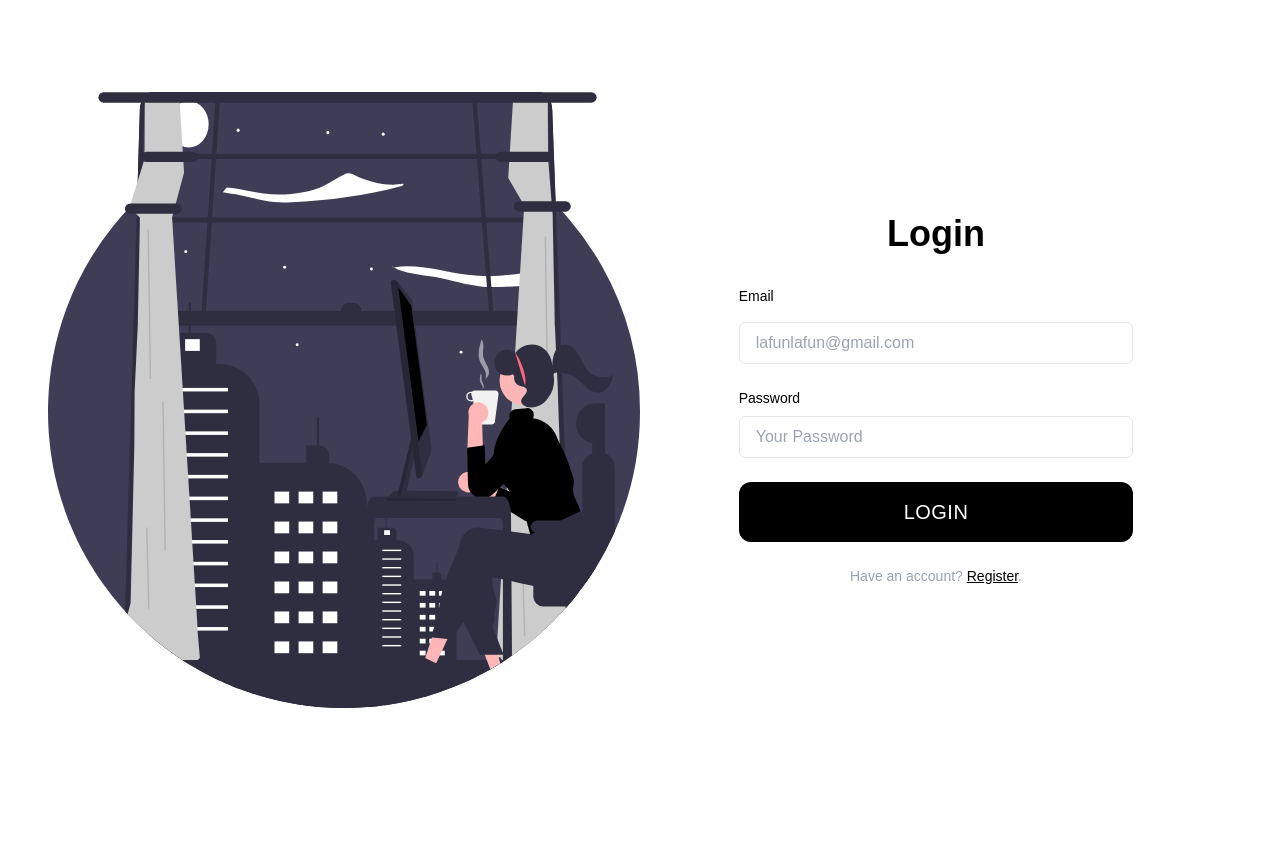
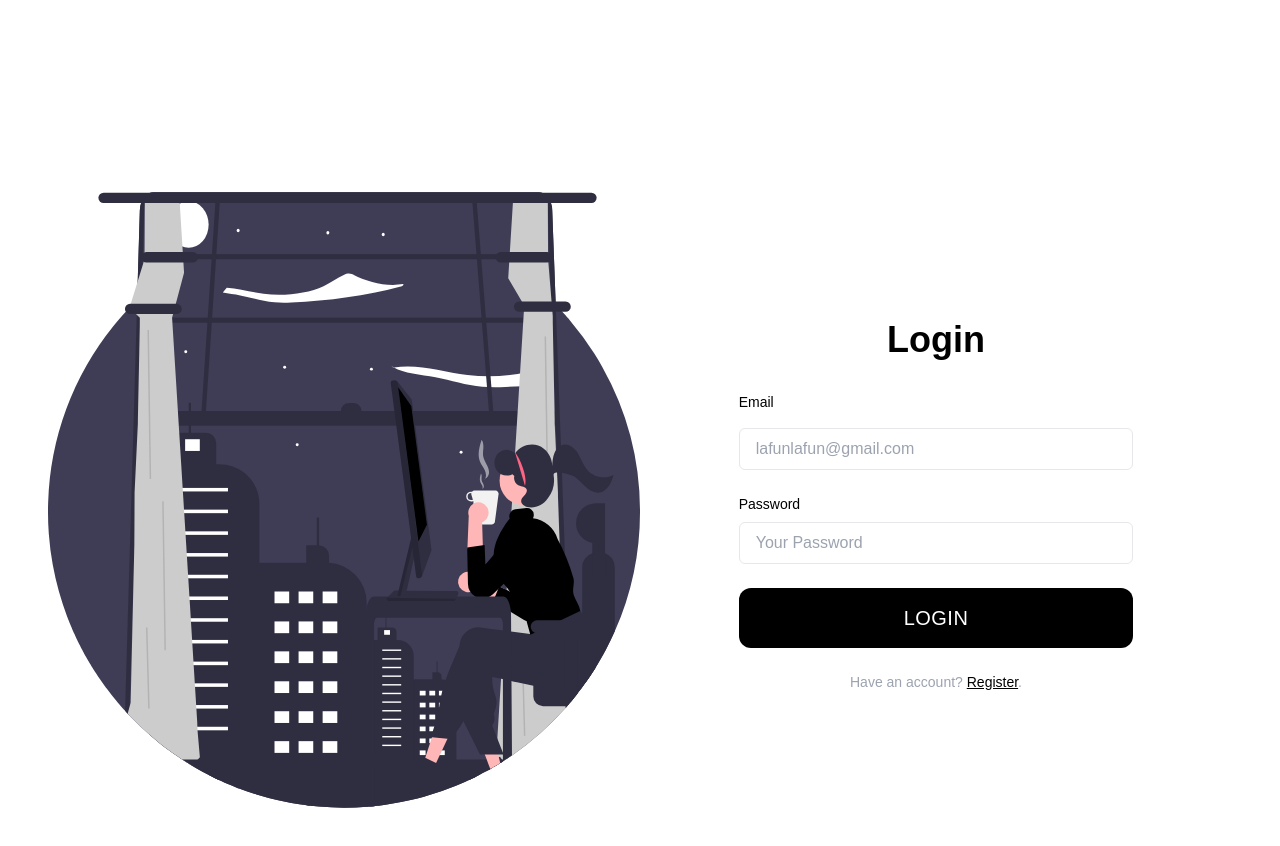
Before and after one commit to Bolu1/lms-client, a Next.js app: page /auth/login in a window 1280 px wide. Shown: the top 846 px of the page. Before the commit the page ends 800 px from the top, so only its background shows below. Built offline with nearby package versions, Linux system fonts and the light colour scheme; a small style sheet from the web is missing; a web font is replaced by a local one.

Commit message:
fix - ui changes

```diff
--- a/components/Dashboard/Card.tsx
+++ b/components/Dashboard/Card.tsx
@@ -29,7 +29,7 @@ function Card(props:any) {
             <div className="">
               <div className="flex items-center">
                 <div className=" h-[20%] w-[20%] rounded-full">
-                  <img crossOrigin="anonymous" src={process.env.NEXT_PUBLIC_IMAGE_URL+props.data.photo}  alt="power" className="rounded-full w-12 h-12" />
+                  <img crossOrigin="anonymous" src={process.env.NEXT_PUBLIC_IMAGE_URL+props.data.photo}  alt="power" className="rounded-full w-12 h-12 object-cover" />
                 </div>
                 <a
                   href="#"
--- a/components/Home/Hero.tsx
+++ b/components/Home/Hero.tsx
@@ -53,7 +53,7 @@ const Hero = () => {
           <div className="absolute bottom-0 lg:w-[192px] lg:h-[192px] xl:w-[232px] xl:h-[232px] bg-[#e78ffe] rounded-xl  left-0">
             <Image src={hero2} alt="" className="absolute bottom-0" />
           </div>
-          <div className="absolute hero3 top-[20%] lg:w-[245px] lg:h-[322px] xl:w-[305px] xl:h-[392px] bg-[#66c3fd] rounded-xl  right-0">
+          <div className="absolute hero3 top-[50%] lg:w-[245px] lg:h-[322px] xl:w-[305px] xl:h-[392px] bg-[#66c3fd] rounded-xl  right-0">
             <Image src={hero3} alt="" className="absolute bottom-0" />
           </div>
         </div>
--- a/layouts/Page.tsx
+++ b/layouts/Page.tsx
@@ -9,7 +9,9 @@ const Page = ({ children, user }: { children: any; user: any }) => {
 
 
 	return (
-		<div className="mt-24">
+		<div
+		style={{ marginTop: "6rem" }}
+		className="mt-24">
 				<>{children}</>
 		</div>
 	);
--- a/layouts/Sidebar.tsx
+++ b/layouts/Sidebar.tsx
@@ -58,7 +58,7 @@ const Sidebar = ({
                 className="w-full mt-10">
                   <img
                       style={{ marginBottom: "30px", width: "170px", height: "170px" }}
-                  crossOrigin="anonymous" src={process.env.NEXT_PUBLIC_IMAGE_URL+user?.photo} alt="power" className="mt-10 mb-8 text-white rounded-full" />
+                  crossOrigin="anonymous" src={process.env.NEXT_PUBLIC_IMAGE_URL+user?.photo} alt="power" className="mt-10 mb-8 text-white rounded-full object-cover" />
                 </div>
 
               </div>
@@ -71,8 +71,8 @@ const Sidebar = ({
                   </p>
                 </div>
 
-                <div className="flex items-center space-x-2 w-[30px] cursor-pointer mb-6"
-                      style={{ marginBottom: "30px" }}
+                <div className=" flex items-center space-x-2 w-[30px] cursor-pointer mb-6"
+                      style={{ marginBottom: "30px", marginLeft: "2rem"}}
                 onClick={()=>{router.push("/dashboard")}}
                 >
                   <svg
@@ -96,7 +96,7 @@ const Sidebar = ({
                 </div>
 
                 <div className="flex items-center  space-x-2 w-[30px] cursor-pointer  mb-6"
-                      style={{ marginBottom: "30px" }}
+                      style={{ marginBottom: "30px" , marginLeft: "2rem" }}
                 >
                   <svg
                     xmlns="http://www.w3.org/2000/svg"
@@ -119,7 +119,7 @@ const Sidebar = ({
                 </div>
 
                 <div className="flex items-center  space-x-2 w-[30px] cursor-pointer  mb-6"
-                      style={{ marginBottom: "30px" }}
+                      style={{ marginBottom: "30px" , marginLeft: "2rem" }}
                 >
                   <svg
                     xmlns="http://www.w3.org/2000/svg"
@@ -140,7 +140,7 @@ const Sidebar = ({
                   </p>
                 </div>
                 <div className="flex items-center  space-x-2 w-[30px] cursor-pointer  mb-6"
-                      style={{ marginBottom: "30px" }}
+                      style={{ marginBottom: "30px" , marginLeft: "2rem" }}
                 onClick={()=>{router.push("/dashboard/settings")}}
                 >
                   <svg
@@ -169,7 +169,7 @@ const Sidebar = ({
                 <div
                 onClick={()=>{logoutHandler()}}
                 className="flex items-center space-x-2 w-[30px] cursor-pointer mb-6"
-                      style={{ marginBottom: "30px" }}
+                      style={{ marginBottom: "30px" , marginLeft: "2rem" }}
                 >
                   <svg
                     xmlns="http://www.w3.org/2000/svg"
--- a/pages/auth/login.tsx
+++ b/pages/auth/login.tsx
@@ -2,8 +2,8 @@ import type { NextPage } from "next";
 import React, { useState } from "react";
 import Layout from "../../layouts/Layout";
 import { useRouter } from "next/router";
-import Loader from '../../components/Utils/Loader';
-import { toast } from 'react-toastify';
+import Loader from "../../components/Utils/Loader";
+import { toast } from "react-toastify";
 import Image from "next/image";
 import { useDispatch, useSelector } from "react-redux";
 import { loginAction } from "../../redux/authSlice";
@@ -14,27 +14,33 @@ const Login: NextPage = () => {
   const [password, setPassword] = useState("");
   const router = useRouter();
 
-  const dispatch = useDispatch()
-  const { loading } = useSelector((state:any) => state.auth);
+  const dispatch = useDispatch();
+  const { loading } = useSelector((state: any) => state.auth);
 
-
-  const loginHandler = (e: React.FormEvent<EventTarget>) =>{
-    e.preventDefault()
+  const loginHandler = (e: React.FormEvent<EventTarget>) => {
+    e.preventDefault();
 
     // @ts-ignore
     dispatch(loginAction(email, password, toast, router));
-  }
+  };
 
   return (
     <Layout title="">
-      <div className="bg-white :bg-gray-900 min-h-[100vh] flex w-full justify-center items-center">
+      <div className="bg-white :bg-gray-900 min-h-[100vh]  flex w-full justify-center items-center">
         <div className="flex justify-center items-center h-full md:px-12 my-6">
           <div
             className="hidden z-50 bg-cover lg:block w-[50%]"
             // style={{ backgroundImage: `url(${backUrl})` }}
           >
-            {/* <div className="flex items-center h-full px-20 bg-opacity-40"></div> */}
-            <Image src={backUrl} alt="power" width={1440} height={1440} />
+            <div className="flex items-center h-full bg-opacity-40">
+              <img
+                style={{ width: "100vw", height: "90vh" }}
+                crossOrigin="anonymous"
+                src={backUrl}
+                alt="power"
+                className="mt-5 mb-8 text-white "
+              />
+            </div>
           </div>
 
           <div className="flex items-center w-full md:mx-auto lg:w-2/6 ">
@@ -46,7 +52,7 @@ const Login: NextPage = () => {
               </div>
 
               <div className="mt-8">
-                <form onSubmit={(e)=>loginHandler(e)}>
+                <form onSubmit={(e) => loginHandler(e)}>
                   <div>
                     <label className="block mb-2 text-sm text-black :text-gray-200">
                       Email
```
